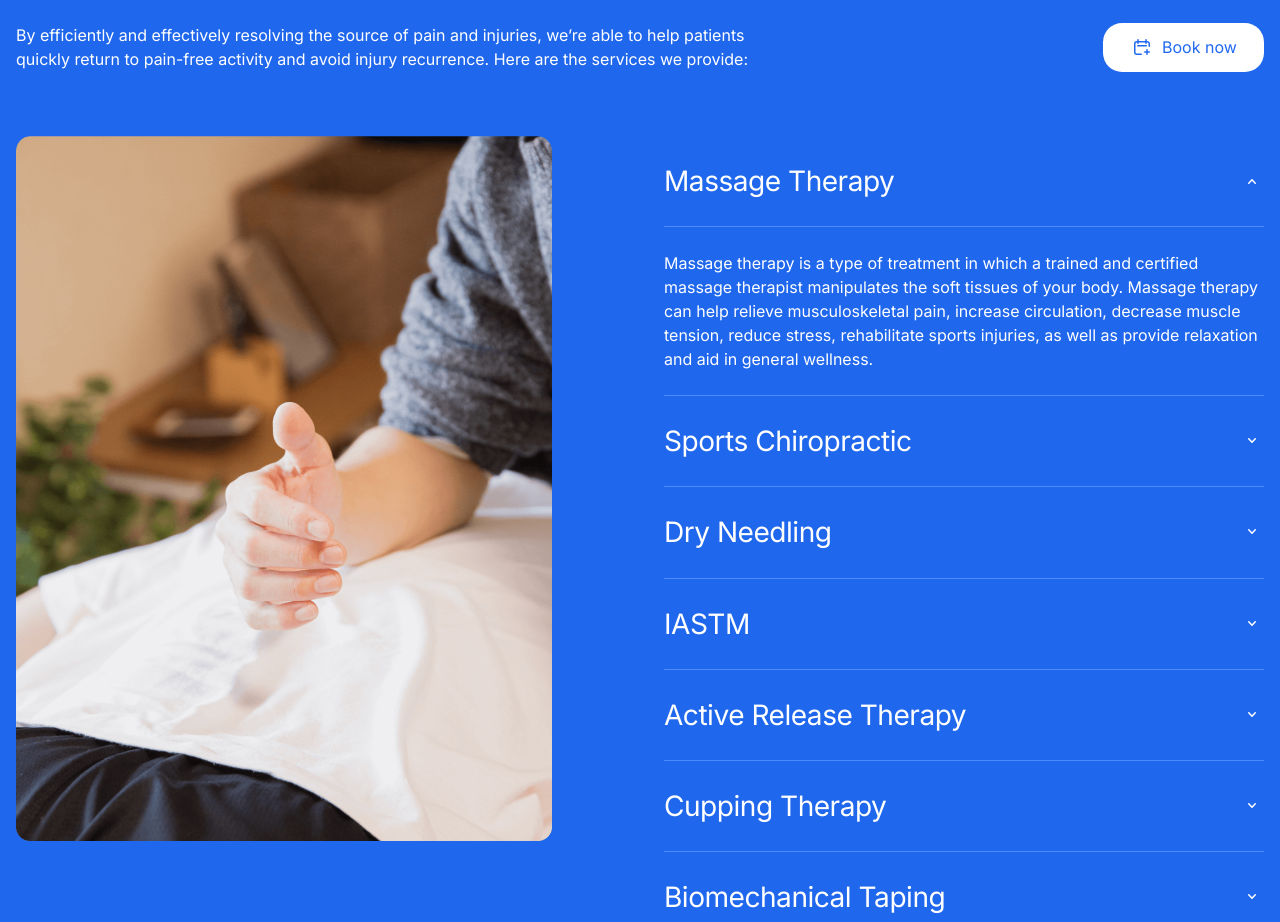
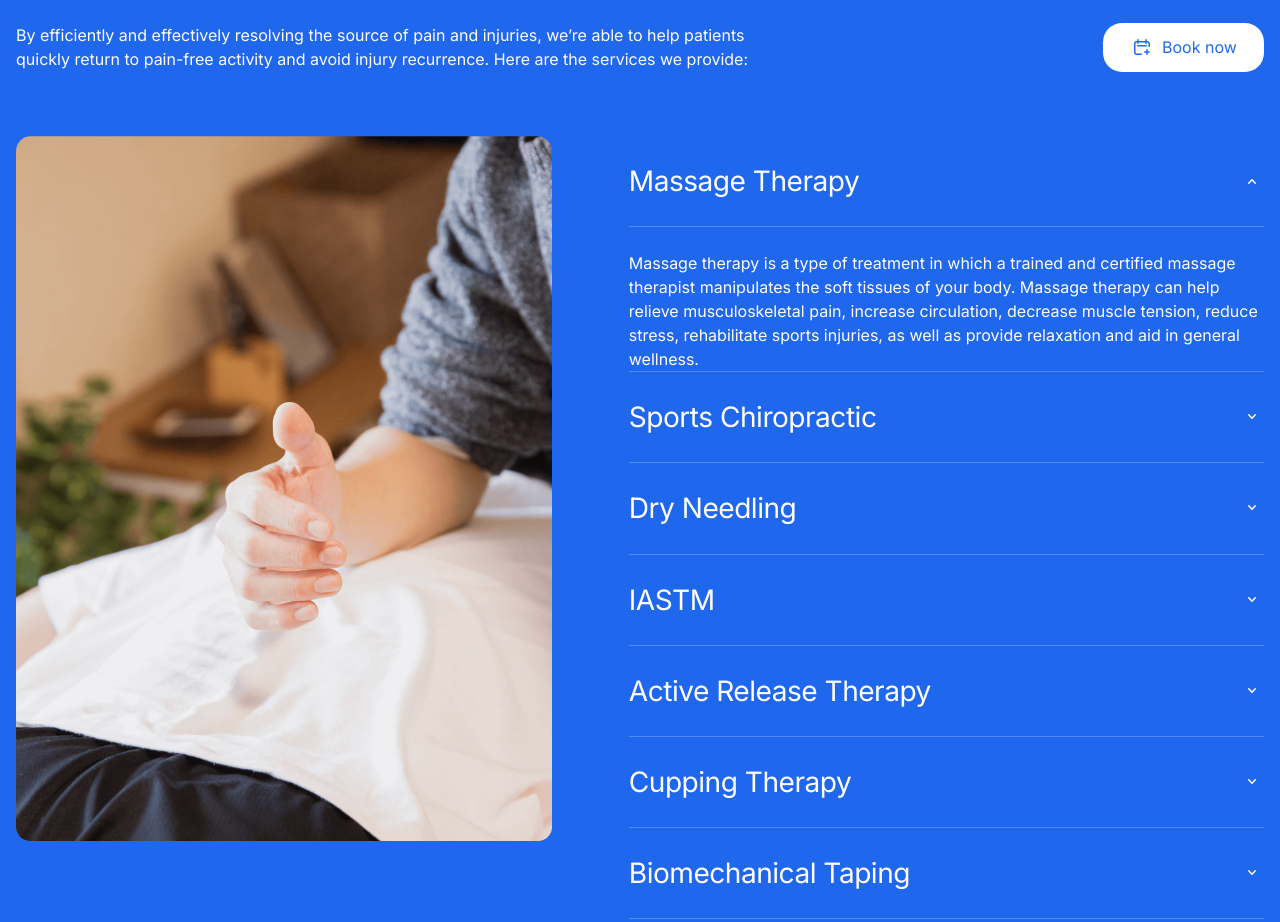
Before and after one commit to CallMe-AL/kinetic-medicine, a plain HTML site: page index.html in a window 1280 px wide. Shown: the part 1120-2042 px from the top of the page. Drawn offline with Linux system fonts and the light colour scheme.

Commit message:
typo in resize for services grid fixed

```diff
--- a/css/main.css
+++ b/css/main.css
@@ -414,7 +414,7 @@ select {
 }
 
 .services-faq {
-  gap: 7rem;
+  gap: clamp(4rem, 6vw, 7rem);
 }
 
 .services-faq > * {
@@ -466,7 +466,7 @@ select {
   border-radius: 15px;
 } */
 
-@media (min-width: 1200px) {
+@media (min-width: 1000px) {
   .services-subhead .btn-styles {
     display: flex;
   }
```
